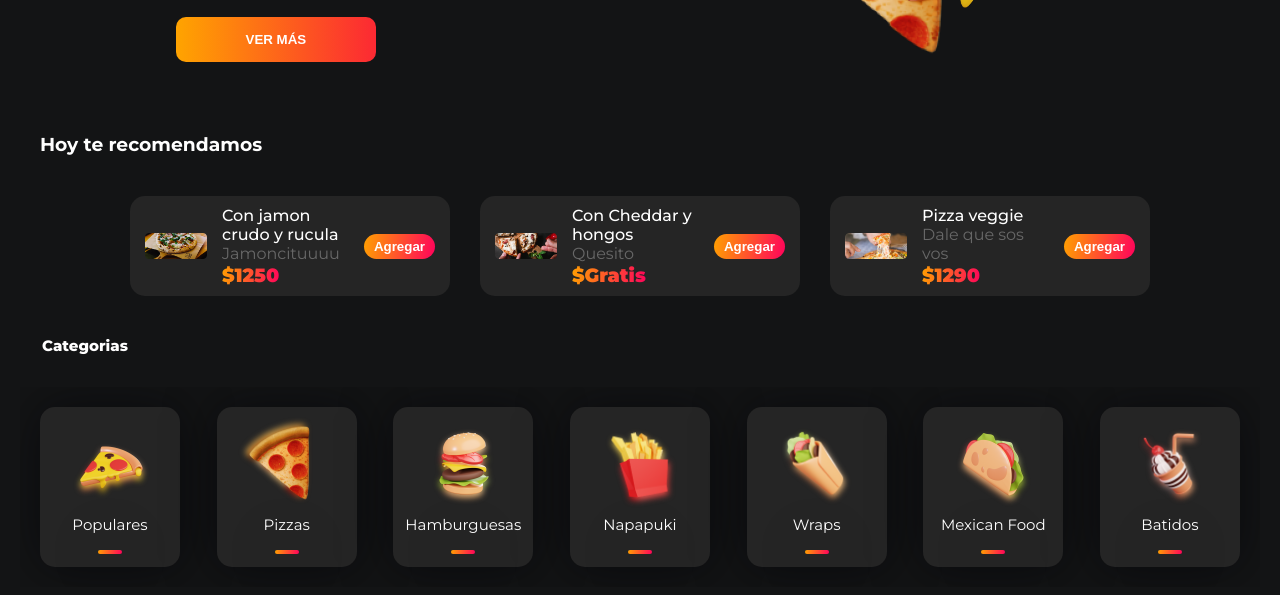
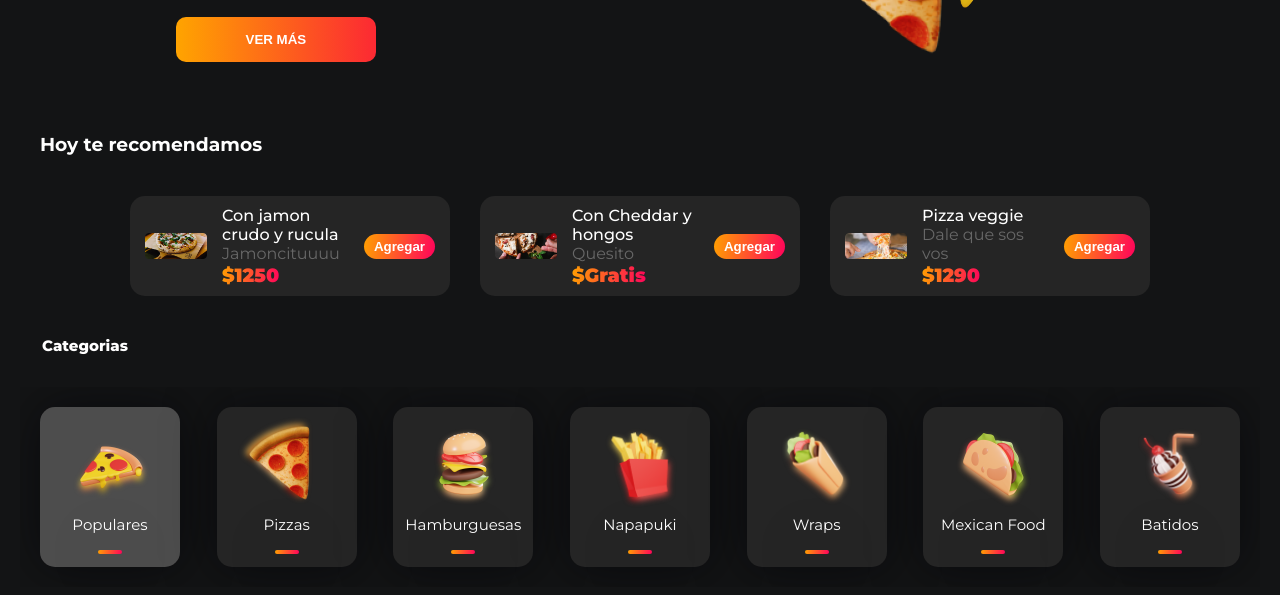
Before and after one commit to 2piradrian/nucba-zappi, a plain HTML site: page index.html in a window 1280 px wide. Shown: the part 357-952 px from the top of the page. Drawn offline with Linux system fonts and the light colour scheme.

Commit message:
popular active default

```diff
--- a/index.html
+++ b/index.html
@@ -95,7 +95,7 @@
 					<div class="categoriasContainer">
 						<h2>Categorias</h2>
 						<div class="categorias">
-							<div class="popular category" data-type="popular">
+							<div class="popular category active" data-type="popular">
 								<div class="iconCategory" data-type="popular">
 									<img src="assets/img/categories/pizzaicon.png" alt="Popular" data-type="popular" /><img
 										class="blur"
```
